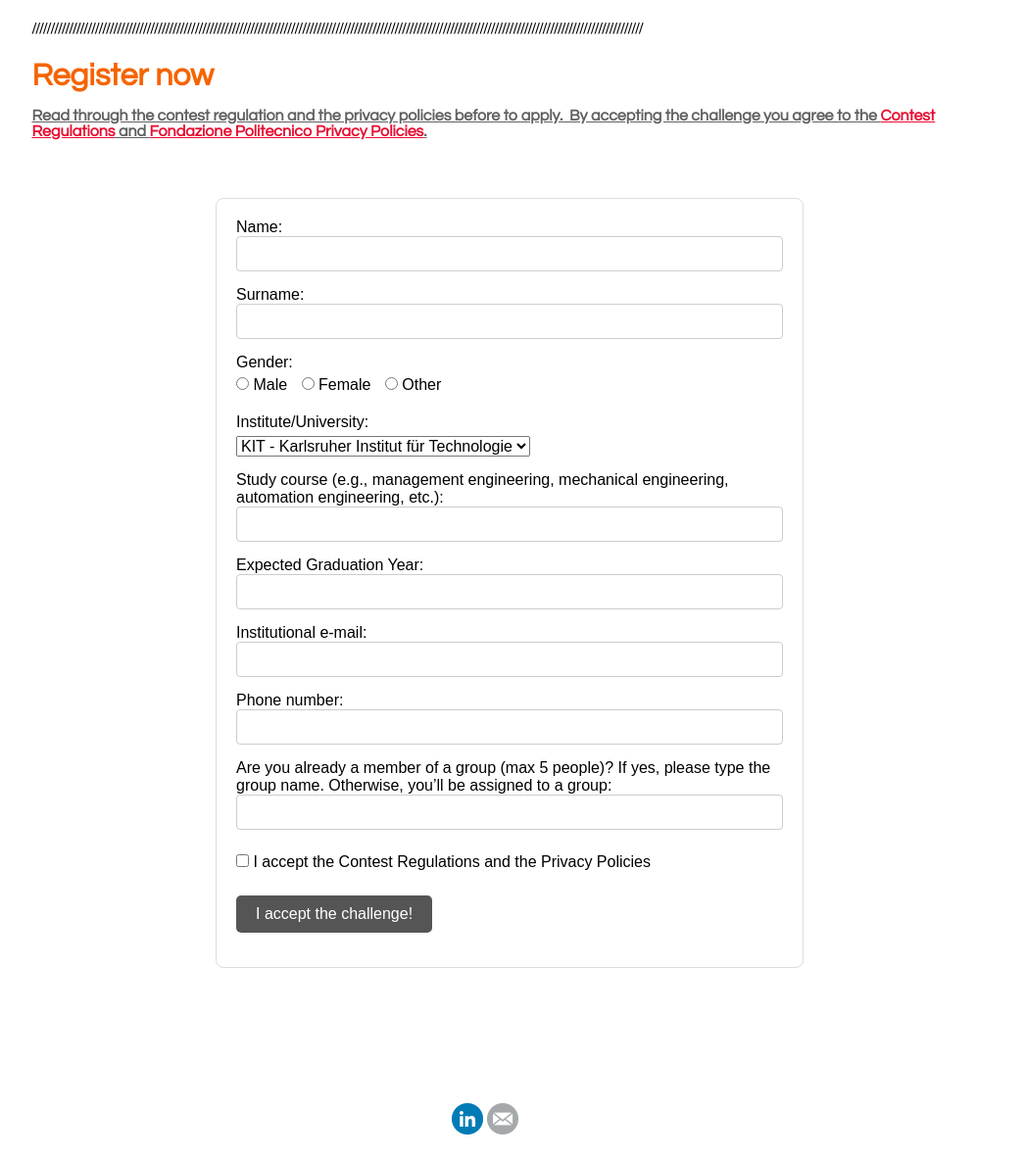
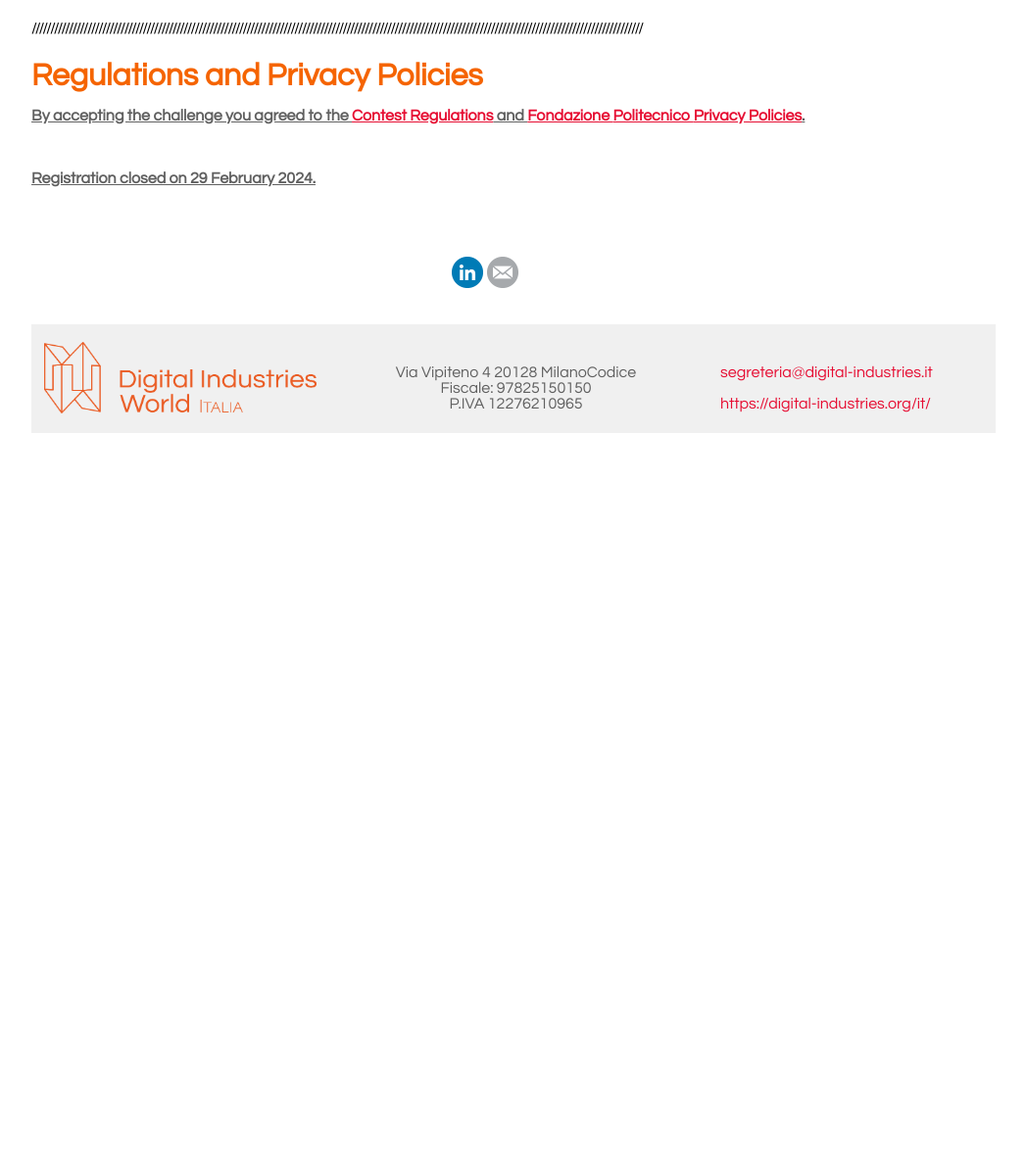
Before and after one commit to diw-italy/contest2024, a plain HTML site: page index.html in a window 1280 px wide. Shown: the part 2150-3333 px from the top of the page at 98% size, without its empty margins (116-1163 px from the left). After the commit the page ends 2607 px from the top, so only its background shows below. Drawn offline with Linux system fonts and the light colour scheme; a web font is replaced by a local one.

Commit message:
Batch update

```diff
--- a/index.html
+++ b/index.html
@@ -271,69 +271,15 @@ program award ceremony</b>: June 2024
 
 <br><p></p><p></p>
 
-                </div></div></div></section><section class="editable-style section-element silex-id-1706621269499-12 page-home paged-element paged-element-visible"><div class="editable-style container-element silex-id-1706621269508-13 silex-element-content website-width prevent-draggable"><div class="editable-style text-element silex-id-1706622668402-23 page-home paged-element paged-element-visible"><div class="silex-element-content normal"><h3>Register now</h3><p></p><p><b>Read through the contest regulation
-and the privacy policies before to apply.&nbsp;&nbsp;By accepting the challenge
-you agree to the </b><a href="https://mindsphereworlditalia-my.sharepoint.com/:b:/g/personal/segreteria_digital-industries_it/ERDThA2A_RpFgKPlwNuHBCQB52hMgJOgYtGrNal6LZnTrg?e=g6aj6p" target="_blank" title="Contest regulation"><b>Contest Regulations</b></a><b>&nbsp;and </b><a href="./" title="Fondazione Politecnico Privacy Policies" class="page-link-active"><b>Fondazione </b></a><a href="https://www.fondazionepolitecnico.it/privacy-policy/" target="_blank" title="Fondazione Politecnico Privacy Policies"><b>Politecnico </b></a><a href="./" title="Fondazione Politecnico Privacy Policies" class="page-link-active"><b>Privacy Policies</b></a><b>.</b>
+                </div></div></div></section><section class="editable-style section-element silex-id-1706621269499-12 page-home paged-element paged-element-visible"><div class="editable-style container-element silex-id-1706621269508-13 silex-element-content website-width prevent-draggable"><div class="editable-style text-element silex-id-1706632173088-25 full-width grey-text hide-on-mobile" title=""><div class="silex-element-content normal">
+                    /////////////////////////////////////////////////////////////////////////////////////////////////////////////////////////////////////////////////////////////////////
+                </div></div><div class="editable-style text-element silex-id-1706622668402-23 page-home paged-element paged-element-visible"><div class="silex-element-content normal"><h3>Regulations and Privacy Policies</h3><p></p><p><b>By accepting the challenge
+you agreed to the </b><a href="https://mindsphereworlditalia-my.sharepoint.com/:b:/g/personal/segreteria_digital-industries_it/ERDThA2A_RpFgKPlwNuHBCQB52hMgJOgYtGrNal6LZnTrg?e=g6aj6p" target="_blank" title="Contest regulation"><b>Contest Regulations</b></a><b>&nbsp;and </b><a href="./" title="Fondazione Politecnico Privacy Policies" class="page-link-active"><b>Fondazione </b></a><a href="https://www.fondazionepolitecnico.it/privacy-policy/" target="_blank" title="Fondazione Politecnico Privacy Policies"><b>Politecnico </b></a><a href="./" title="Fondazione Politecnico Privacy Policies" class="page-link-active"><b>Privacy Policies</b></a><b>.</b>
 
 
 
-</p><p></p></div></div><div class="editable-style text-element silex-id-1706632173088-25 full-width grey-text hide-on-mobile" title=""><div class="silex-element-content normal">
-                    /////////////////////////////////////////////////////////////////////////////////////////////////////////////////////////////////////////////////////////////////////
-                </div></div><div class="editable-style html-element silex-id-1706621945874-22"><div class="silex-element-content"><form name="RegisterIndustryContest" method="POST" data-netlify-recaptcha="true" data-netlify="true" onsubmit="return validateForm()">
-    <div>
-        <label>Name: <input type="text" name="name"></label>
-    </div>
-    <div>
-        <label>Surname: <input type="text" name="surname"></label>
-    </div>
-    <div>
-        <label>Gender: </label>
-        <div class="radio-group">
-            <label><input type="radio" name="gender" value="male"> Male</label>
-            <label><input type="radio" name="gender" value="female"> Female</label>
-            <label><input type="radio" name="gender" value="other"> Other</label>
-        </div>
-    </div>
-    <div>
-    <label for="institute">Institute/University:</label>
-    <select name="institute" id="institute">
-        <option value="KIT">KIT - Karlsruher Institut für Technologie</option>
-        <option value="PolitecnicoDiMilano">Politecnico di Milano</option>
-        <option value="TUDelft">TU Delft</option>
-        <option value="TUDarmstadt">TU Darmstadt</option>
-        <option value="TUDortmund">TU Dortmund</option>
-        <option value="TUMunich">TU Munich</option>
-        <option value="UBremen">University of Bremen</option>
-        <option value="UGottingen">University of Göttingen</option>
-    </select>
-</div>
-    <div>
-        <label>Study course (e.g., management engineering, mechanical engineering, automation engineering, etc.): <input type="text" name="course"></label>
-    </div>
-    <div>
-        <label>Expected Graduation Year: <input type="number" name="graduationYear" min="2024"></label>
-    </div>
-    <div>
-        <label>Institutional e-mail: <input type="email" name="email"></label>
-    </div>
-    <div>
-        <label>Phone number: <input type="tel" name="phone"></label>
-    </div>
-    <div>
-        <label>Are you already a member of a group (max 5 people)? If yes, please type the group name. Otherwise, you’ll be assigned to a group: <input type="text" name="group"></label>
-    </div>
-    <div>
-        <label>
-            <input type="checkbox" name="acceptRegulationsAndPolicies">
-            I accept the Contest Regulations and the Privacy Policies
-        </label>
-    </div>
-    <div data-netlify-recaptcha="true"></div>
-    <div>
-        <input type="submit" value="I accept the challenge!">
-    </div>
-</form></div></div></div></section><section class="editable-style section-element silex-id-1706634193693-2 page-home paged-element paged-element-visible"><div class="editable-style container-element silex-id-1706634193694-3 silex-element-content website-width prevent-draggable"><div class="editable-style html-element silex-id-1706634204290-4 silex-component-share"><div class="silex-element-content">
-<ul class="share-buttons" id="id_1707757759682_819">
+</p><p><b><br></b></p><p><b>Registration closed on 29 February 2024.</b></p><p></p><span class="_wysihtml-temp-caret-fix" style="position: absolute; display: block; min-width: 1px; z-index: 99999;">﻿</span></div></div></div></section><section class="editable-style section-element silex-id-1706634193693-2 page-home paged-element paged-element-visible"><div class="editable-style container-element silex-id-1706634193694-3 silex-element-content website-width prevent-draggable"><div class="editable-style html-element silex-id-1706634204290-4 silex-component-share"><div class="silex-element-content">
+<ul class="share-buttons" id="id_1710409609885_116">
 
 
 
```
Also changed, not shown: css/styles.css.
